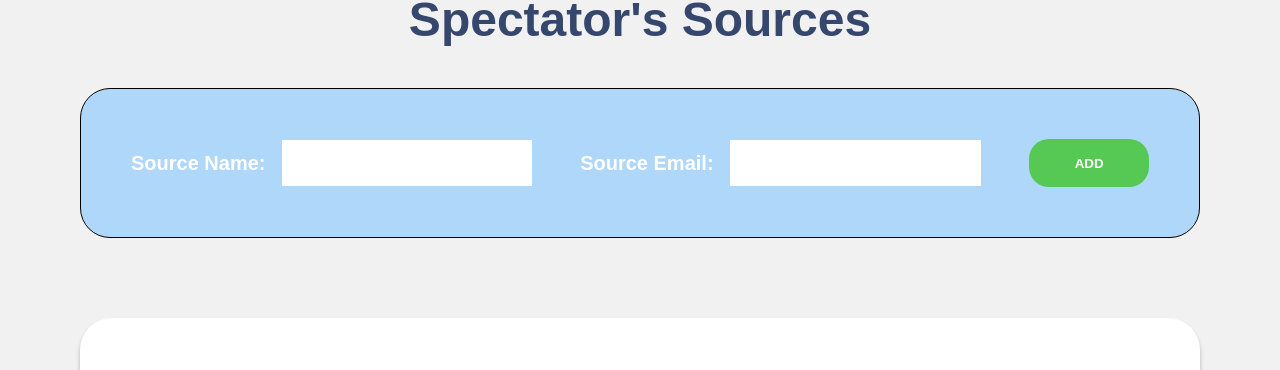
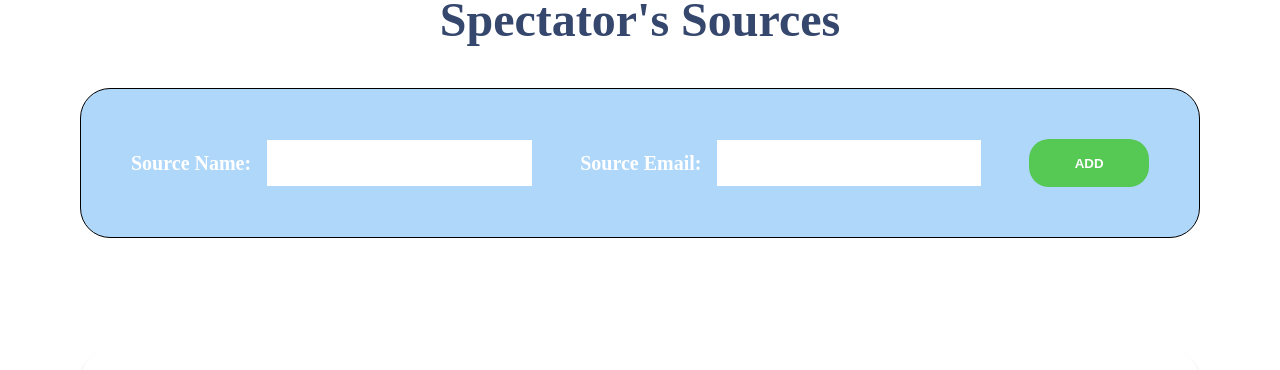
Before and after one commit to amberhli/spec-sources, a React (Create React App) app in the folder react-app/: page / in a window 1280 px wide. Shown: the part 272-642 px from the top of the page. Built offline with nearby package versions, Linux system fonts and the light colour scheme.

Commit message:
transferred all to react, reimplemented app.css with body css elements

```diff
--- a/react-app/src/App.js
+++ b/react-app/src/App.js
@@ -2,7 +2,6 @@ import React from 'react';
 import Banner from './Banner';
 import Input from './Input';
 import List from './List';
-import './App.css';
 
 function App() {
   return (
--- a/react-app/src/Input.js
+++ b/react-app/src/Input.js
@@ -4,6 +4,7 @@ import styled from 'styled-components';
 const Container = styled.div`
     display: flex;
     flex-direction: column;
+    padding-bottom: 2rem;
 `;
 
 const SearchContainer = styled.div`
--- a/react-app/src/index.css
+++ /dev/null
@@ -1,4 +0,0 @@
-body {
-    font-family: 'Poppins', sans-serif;
-    background-color: #F1F1F1;
-}
--- a/react-app/src/index.js
+++ b/react-app/src/index.js
@@ -2,7 +2,6 @@ import React from 'react';
 import ReactDOM from 'react-dom/client';
 import App from './App';
 import reportWebVitals from './reportWebVitals';
-//import './index.css';
 
 const root = ReactDOM.createRoot(document.getElementById('root'));
 root.render(
```
